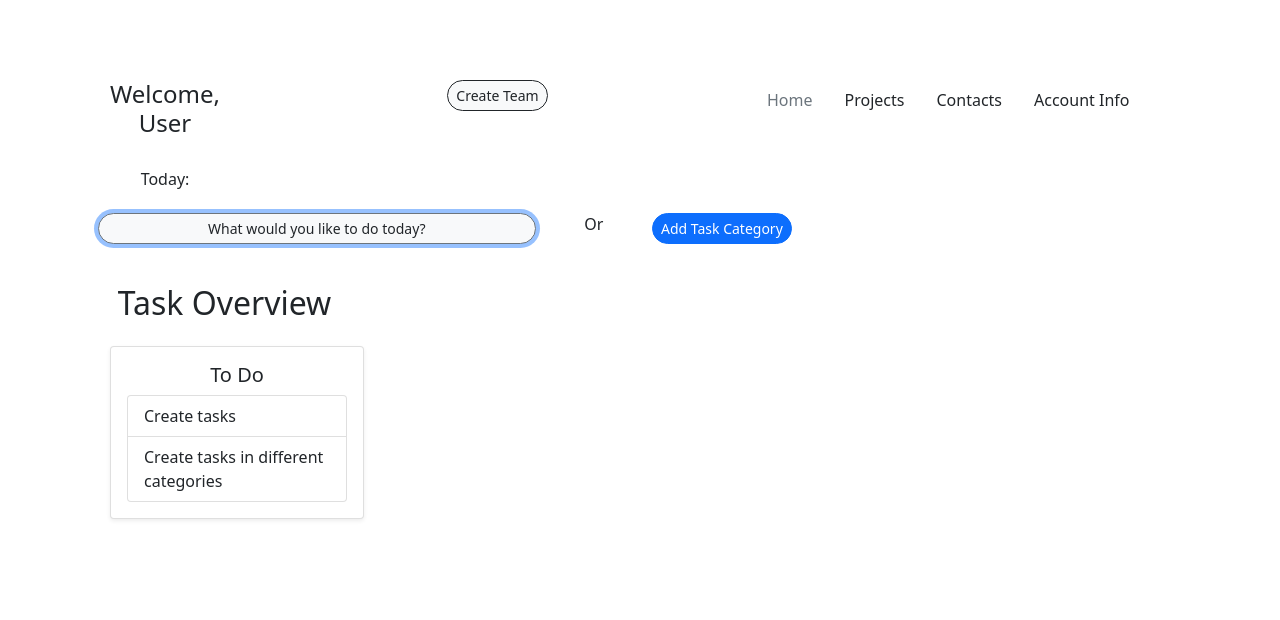
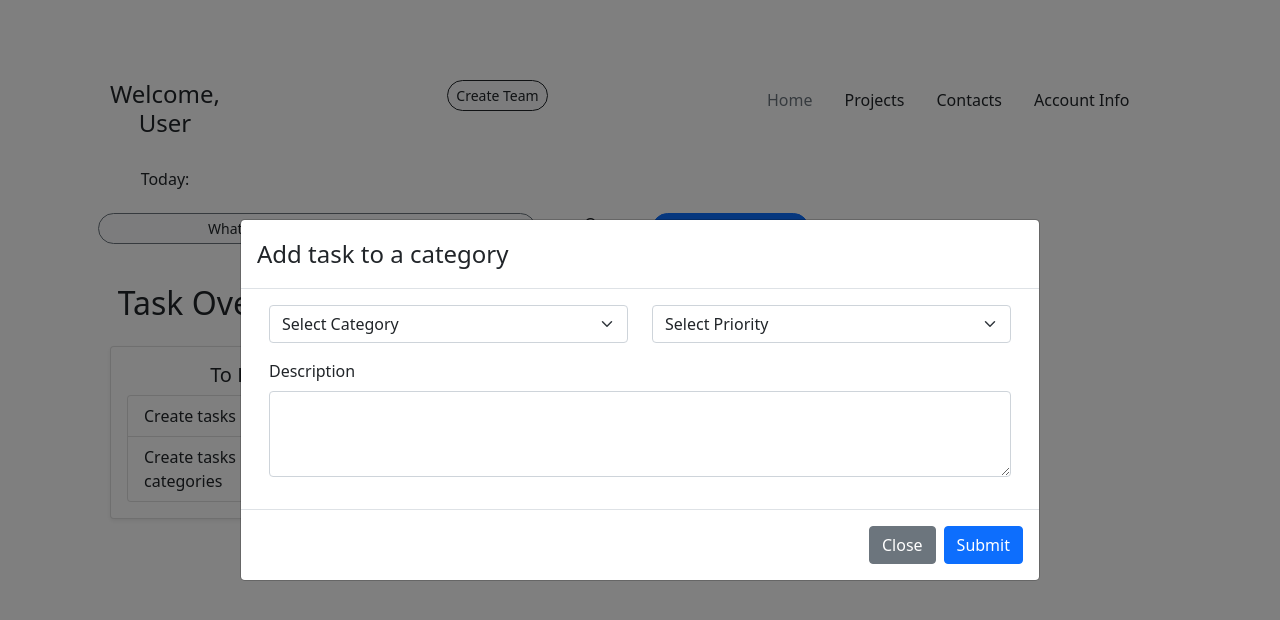
Before and after one commit to CS481-TaskAI/bootstrap-frontend, a React (Create React App) app: page /home in a window 1280 px wide. Both pictures are taken after a click on the button "What would you like to do today?". Shown: the top 620 px of the page. Built offline with nearby package versions, Linux system fonts and the light colour scheme.

Commit message:
creating a modal for buttons

```diff
--- a/src/Pages/home.js
+++ b/src/Pages/home.js
@@ -1,12 +1,100 @@
 import React from "react";
 import 'bootstrap/dist/css/bootstrap.min.css'
 import { Link, Route, useNavigate, useLocation } from "react-router-dom";
-import { Button, Card, Col, Container, Form, ListGroup, Nav, Row } from "react-bootstrap";
+import { Button, Card, Col, Container, Form, ListGroup, Nav, Row, Modal } from "react-bootstrap";
 import TaskContainer from "../Components/TaskContainer"
-import ProjectContainer from "../Components/ProjectContainer"
+
+
+
+
+
+function TaskModal(props)
+{
+    return(
+        <Modal
+            {...props}
+            size="lg"
+            aria-labelledby="contained-modal-title-vcenter"
+            centered
+        >
+            <Modal.Header>
+                <Modal.Title id="contained-modal-title-vcenter">
+                    Add task to a category
+                </Modal.Title>
+            </Modal.Header>
+
+            <Modal.Body>
+                <Container>
+                    <Row className="mb-3">
+                        <Col>
+                            <Form.Select>
+                                <option>Select Category</option>
+                            </Form.Select>
+                        </Col>
+                        <Col>
+                            <Form.Select >
+                                <option>Select Priority</option>
+                            </Form.Select>
+                        </Col>
+                    </Row>
+
+                    <Row>
+                        <Form.Group className="mb-3" controlId="exampleForm.ControlTextarea1">
+                            <Form.Label>Description</Form.Label>
+                            <Form.Control as="textarea" rows={3}/>
+                        </Form.Group>
+                    </Row>
+                </Container>
+            </Modal.Body>
+
+            <Modal.Footer>
+                <Button variant="secondary" onClick={props.onHide}>Close</Button>
+                <Button> Submit</Button>
+            </Modal.Footer>
+
+        </Modal>
+    );
+}
+
+function CategoryModal(props)
+{
+    return(
+        <Modal
+            {...props}
+            size="lg"
+            aria-labelledby="contained-modal-title-vcenter"
+            centered
+        >
+            <Modal.Header>
+                <Modal.Title id="contained-modal-title-vcenter">
+                    Create a new task category
+                </Modal.Title>
+            </Modal.Header>
+
+            <Modal.Body>
+                <Container>
+                    <Row className="mb-3">
+                        <Form.Group className="mb-3" controlId="exampleForm.ControlInput1">
+                            <Form.Control size="lg" type="text" placeholder="What is your new task category?" />
+                        </Form.Group>
+                    </Row>
+                </Container>
+            </Modal.Body>
+
+            <Modal.Footer>
+                <Button variant="secondary" onClick={props.onHide}>Close</Button>
+                <Button> Submit</Button>
+            </Modal.Footer>
+
+        </Modal>
+    );
+
+}
 
 function Home(props){
 
+    const [taskModal, setTaskModal] = React.useState(false);
+    const [categoryModal, setCategoryModal] = React.useState(false);
     const location = useLocation();
     /*
         HOW TO ACCESS THE VALUES OF THE USER
@@ -28,7 +116,7 @@ function Home(props){
                     <Row className="d-flex justify-content-between mt-4">
 
                         <Col className="col-2 mt-3 p-3 text-center">
-                            <h4 className="text-dark ">
+                            <h4 className="text-dark">
                                 Welcome, User
                             </h4>
                         </Col>
@@ -71,9 +159,14 @@ function Home(props){
                     <Row className="d-sm-flex p-3">
 
                         <Col className="d-grid flex-column col-5">
-                            <Button className="bg-light text-dark border border-secondary btn-sm rounded-pill">
+                            <Button className="bg-light text-dark border border-secondary btn-sm rounded-pill" onClick={() => setTaskModal(true)}>
                                 What would you like to do today?
                             </Button>
+
+                            <TaskModal
+                            show={taskModal}
+                            onHide={() => setTaskModal(false)}
+                            />
                         </Col>
 
                         <Col className="col-1 align-self-center text-center flex-column">
@@ -83,9 +176,14 @@ function Home(props){
                         </Col>
 
                         <Col className="col-3 flex-column">
-                            <Button className="bg-primary btn-sm rounded-pill">
-                                Add Task Category
+                            <Button className="bg-primary btn-sm rounded-pill" onClick={() => setCategoryModal(true)}>
+                                Create Task Category
                             </Button>
+
+                            <CategoryModal
+                            show={categoryModal}
+                            onHide={() => setCategoryModal(false)}
+                            />
                         </Col>
 
                     </Row>
```
Lines whose indentation alone changed are shown as unchanged.
